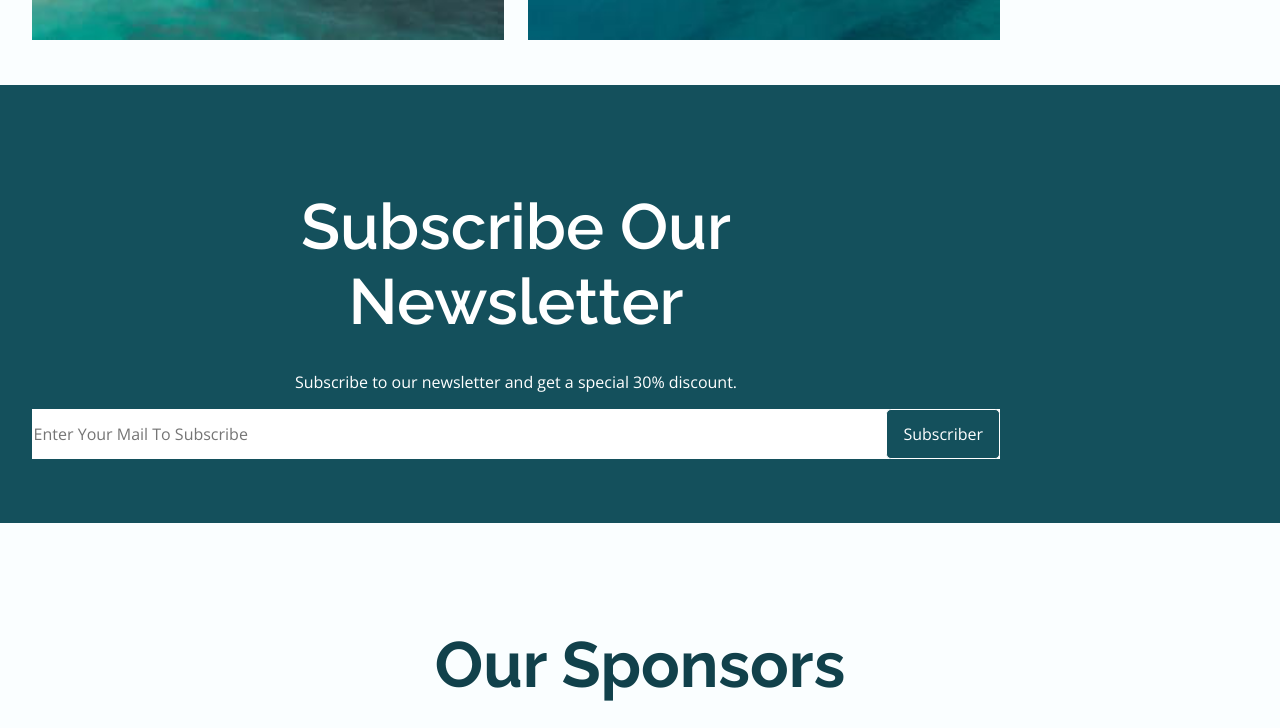
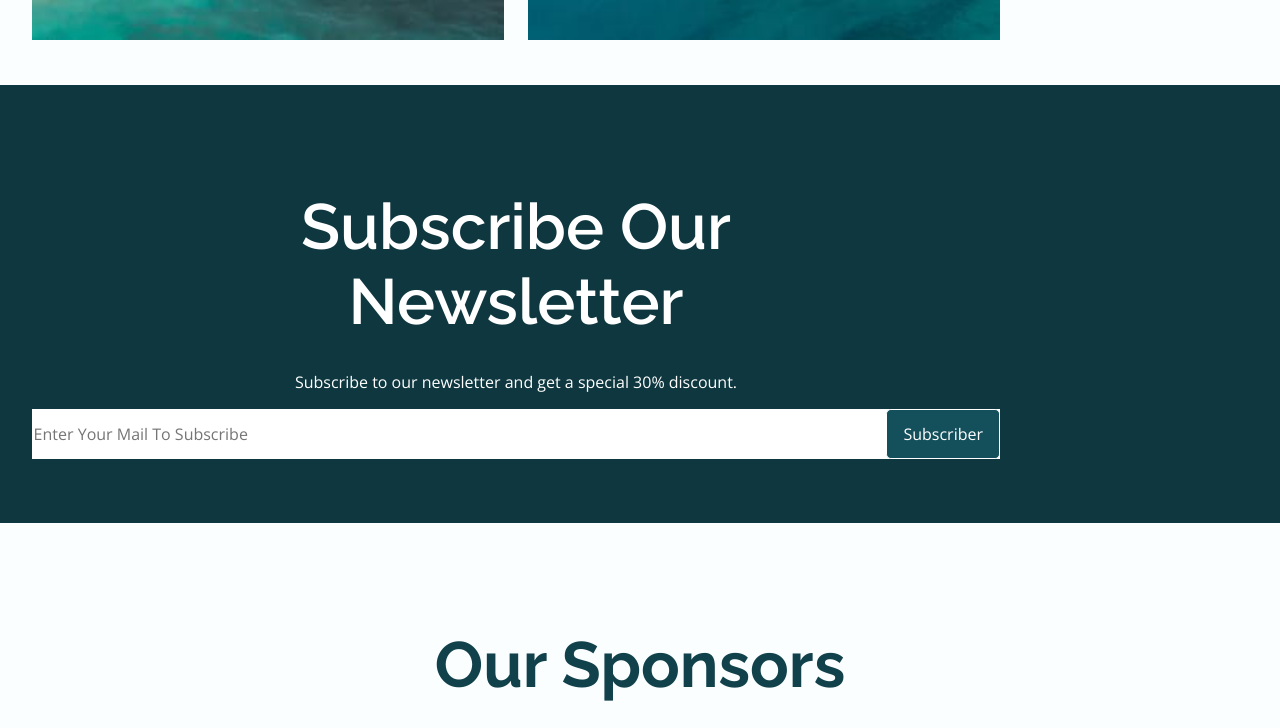
Before and after one commit to bishtjaswant/responsive-traveller-site, a plain HTML site: page index.html in a window 1280 px wide. Shown: the part 4704-5432 px from the top of the page. Drawn offline with nearby package versions, Linux system fonts and the light colour scheme.

Commit message:
change bg color of  subscriber section

```diff
--- a/src/css/app.css
+++ b/src/css/app.css
@@ -646,7 +646,7 @@ a.button,
 
 .subscriber{
 
-  background-color: var(--first-color-second);
+  background-color: var(--first-color-alt);
   padding-bottom: 4rem;
 
 }
```
